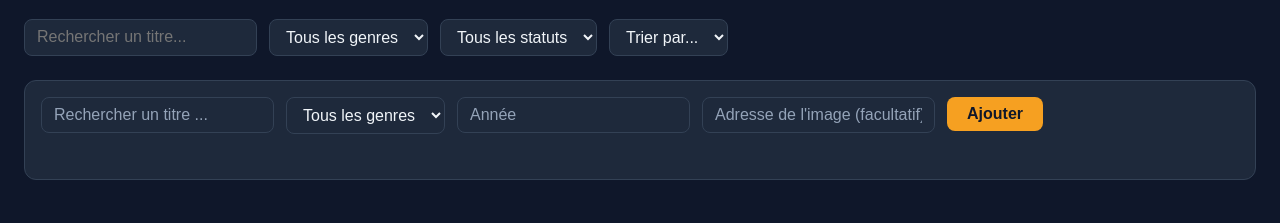
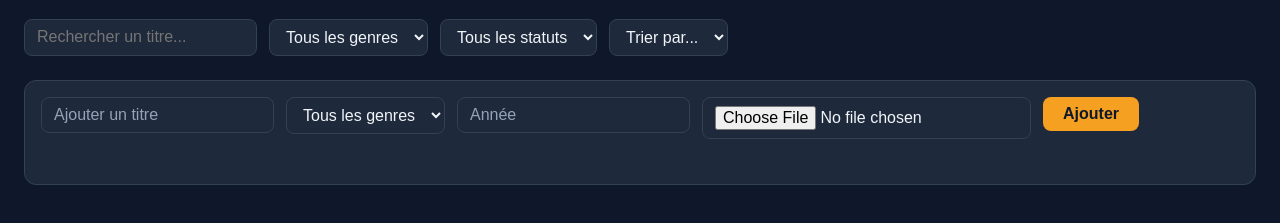
Before and after one commit to naizenn/projet-pra1, a plain HTML site: page index.html in a window 1280 px wide. Shown: the part 91-314 px from the top of the page. Drawn offline with Linux system fonts and the light colour scheme.

Commit message:
modif du type de l'input image

```diff
--- a/index.html
+++ b/index.html
@@ -45,7 +45,7 @@
   </section>
 
   <form id="formulaire">
-  <input type="text" id="titre" placeholder="Rechercher un titre ...">
+  <input type="text" id="titre" placeholder="Ajouter un titre">
   <select id="genre">
     <option value="genre">Tous les genres</option>
     <option value="SF">SF</option>
@@ -56,7 +56,7 @@
 
   </select>
   <input type="number" id="annee" placeholder="Année">
-  <input type="text" id="image" placeholder="Adresse de l'image (facultatif)">
+  <input type="file" id="image">
   <button type="submit">Ajouter</button>
   <p id="erreur"></p>
 </form>
```
